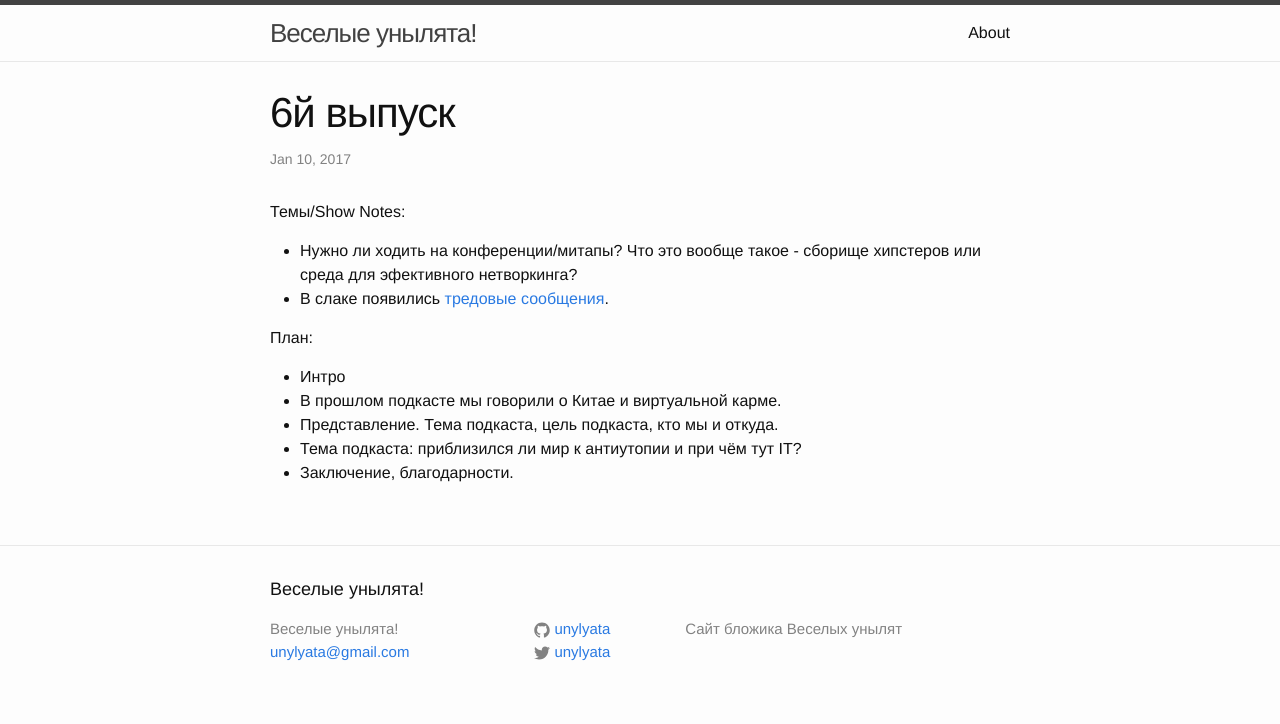
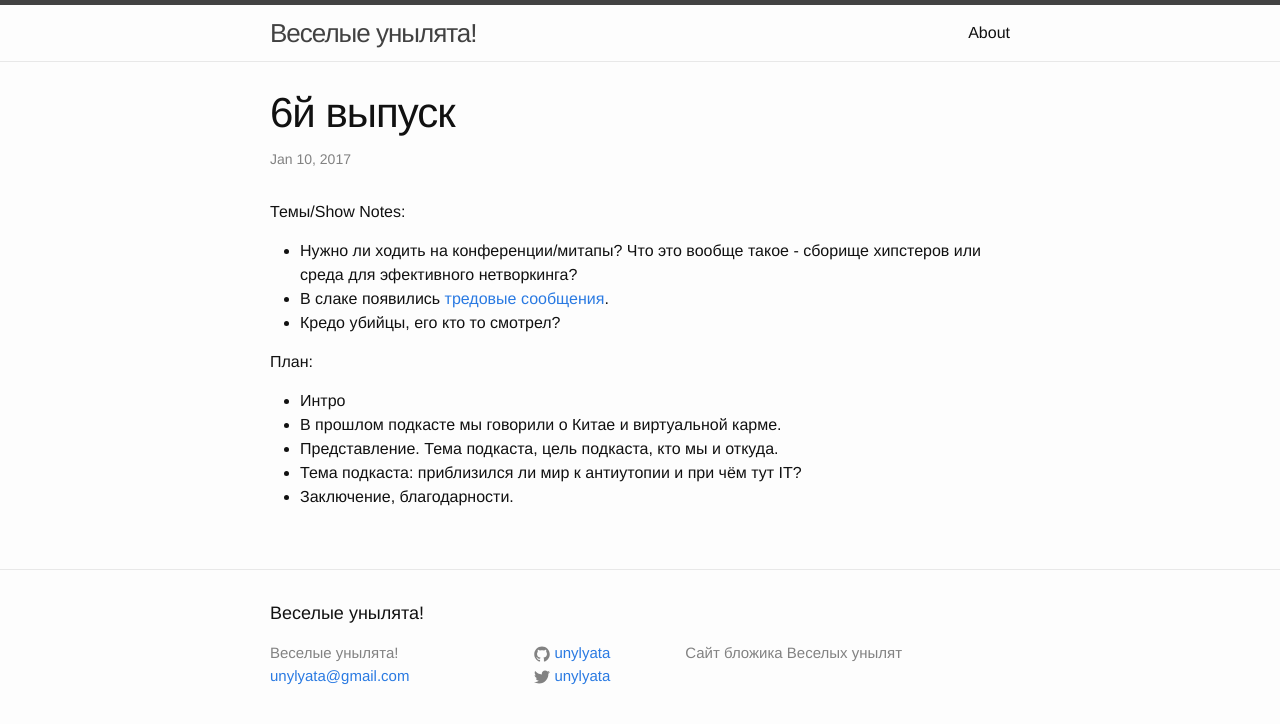
Before and after one commit to unylyata/unylyata.github.io, a Jekyll site: the page built from _posts/2017-21-01-podcast-6.markdown, in a window 1280 px wide. Shown: the top 724 px of the page. Built offline with Jekyll 4.4.1, drawn with Linux system fonts in a browser that asks for light colours; comment, search, counter and statistics services are not loaded.

Commit message:
Update 2017-21-01-podcast-6.markdown

```diff
--- a/_posts/2017-21-01-podcast-6.markdown
+++ b/_posts/2017-21-01-podcast-6.markdown
@@ -11,6 +11,7 @@ comments: true
 
 - Нужно ли ходить на конференции/митапы? Что это вообще такое - сборище хипстеров или среда для эфективного нетворкинга?
 - В слаке появились [тредовые сообщения](https://slackhq.com/threaded-messaging-comes-to-slack-417ffba054bd#.9a2awypnr).
+- Кредо убийцы, его кто то смотрел?
 
 План:
 
```
